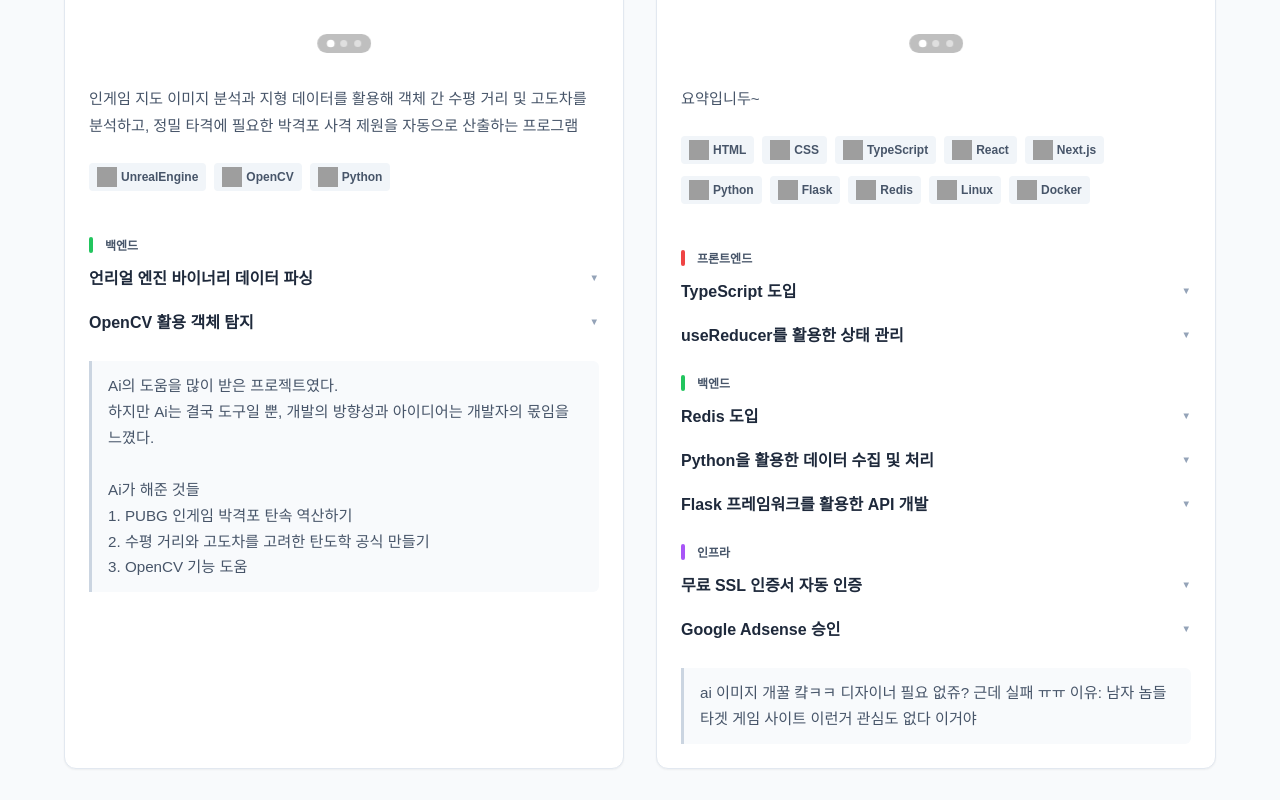
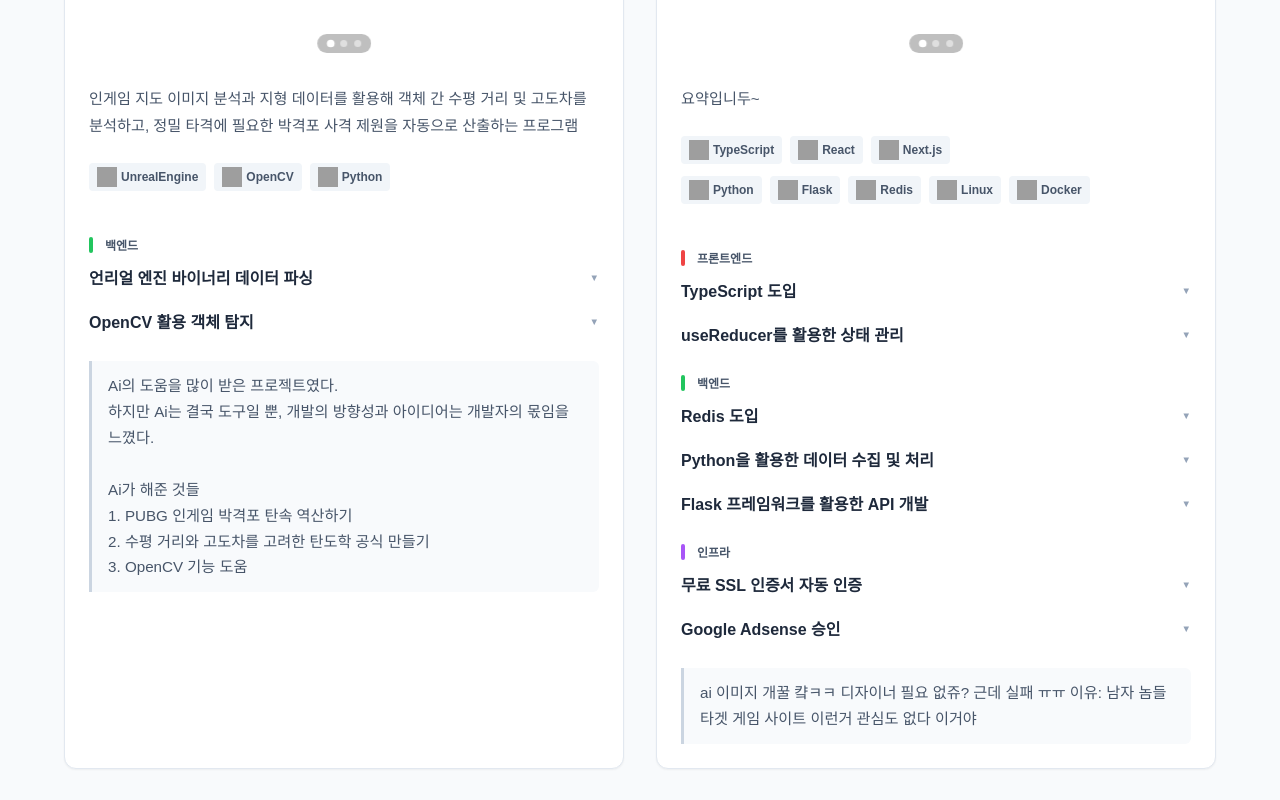
Before and after one commit to sisu-01/sisu-01.github.io, a React (Vite) app: page / in a window 1280 px wide. Shown: the part 1620-2420 px from the top of the page. Built offline with nearby package versions, Linux system fonts and the light colour scheme; grey boxes are pictures that could not be loaded; a web font is replaced by a local one.

Commit message:
html css 주석 및 기타 개수 1개

```diff
--- a/src/components/Projects/TagChart.tsx
+++ b/src/components/Projects/TagChart.tsx
@@ -21,7 +21,7 @@ const TagChart = () => {
     });
 
     const sortedEntries = Object.entries(tagCounts).sort((a, b) => b[1] - a[1]);
-    const threshold = 2; // <- 기타로 들어가는 기준 값
+    const threshold = 1; // <- 기타로 들어가는 기준 값
     const mainTags = sortedEntries.filter(([_, count]) => count > threshold);
     const otherTags = sortedEntries.filter(([_, count]) => count <= threshold);
     const otherCount = otherTags.reduce((acc, [_, count]) => acc + count, 0);
--- a/src/ts/projects.ts
+++ b/src/ts/projects.ts
@@ -49,7 +49,7 @@ export const PROJECTS: ProjectType[] = [
     techStack: [
       {
         type: "프론트엔드",
-        tags: ["HTML", "CSS", "TypeScript", "React", "Vite"],
+        tags: [/*"HTML", "CSS", */"TypeScript", "React", "Vite"],
         contents: [
           {
             features: "Vite로 React 프로젝트 설정",
@@ -127,7 +127,7 @@ export const PROJECTS: ProjectType[] = [
     techStack: [
       {
         type: "프론트엔드",
-        tags: ["HTML", "CSS", "TypeScript", "React", "Next.js"],
+        tags: [/*"HTML", "CSS", */"TypeScript", "React", "Next.js"],
         contents: [
           {
             features: "TypeScript 도입",
@@ -189,7 +189,7 @@ export const PROJECTS: ProjectType[] = [
     techStack: [
       {
         type: "프론트엔드",
-        tags: ["HTML", "CSS", "JavaScript", "Next.js"],
+        tags: [/*"HTML", "CSS", */"JavaScript", "Next.js"],
         contents: [
           {
             features: "Drag & Drop을 활용한 직관적인 UI 구현",
@@ -226,7 +226,7 @@ export const PROJECTS: ProjectType[] = [
     techStack: [
       {
         type: "프론트엔드",
-        tags: ["HTML", "CSS", "JavaScript", "React"],
+        tags: [/*"HTML", "CSS", */"JavaScript", "React"],
         contents: [
           {
             features: "재고 관리용 라벨 프린터 웹 애플리케이션 개발",
@@ -256,7 +256,7 @@ export const PROJECTS: ProjectType[] = [
     techStack: [
       {
         type: "프론트엔드",
-        tags: ["HTML", "CSS", "JavaScript", "React", "Next.js"],
+        tags: [/*"HTML", "CSS", */"JavaScript", "React", "Next.js"],
         contents: [
           {
             features: "SEO 최적화를 위한 React -> Next.js 마이그레이션",
@@ -310,7 +310,7 @@ export const PROJECTS: ProjectType[] = [
     techStack: [
       {
         type: "프론트엔드",
-        tags: ["HTML", "CSS", "JavaScript"],
+        tags: [/*"HTML", "CSS", */"JavaScript"],
         contents: []
       },
       {
@@ -351,7 +351,7 @@ export const PROJECTS: ProjectType[] = [
     techStack: [
       {
         type: "프론트엔드",
-        tags: ["HTML", "CSS", "JavaScript"],
+        tags: [/*"HTML", "CSS", */"JavaScript"],
         contents: [
           {
             features: "관리자 페이지 대시보드 구현",
@@ -398,7 +398,7 @@ export const PROJECTS: ProjectType[] = [
     techStack: [
       {
         type: "프론트엔드",
-        tags: ["HTML", "CSS", "JavaScript"],
+        tags: [/*"HTML", "CSS", */"JavaScript"],
         contents: [
           {
             features: "키보드 대신 마우스로 입력하는 가상 키패드 구현",
```
